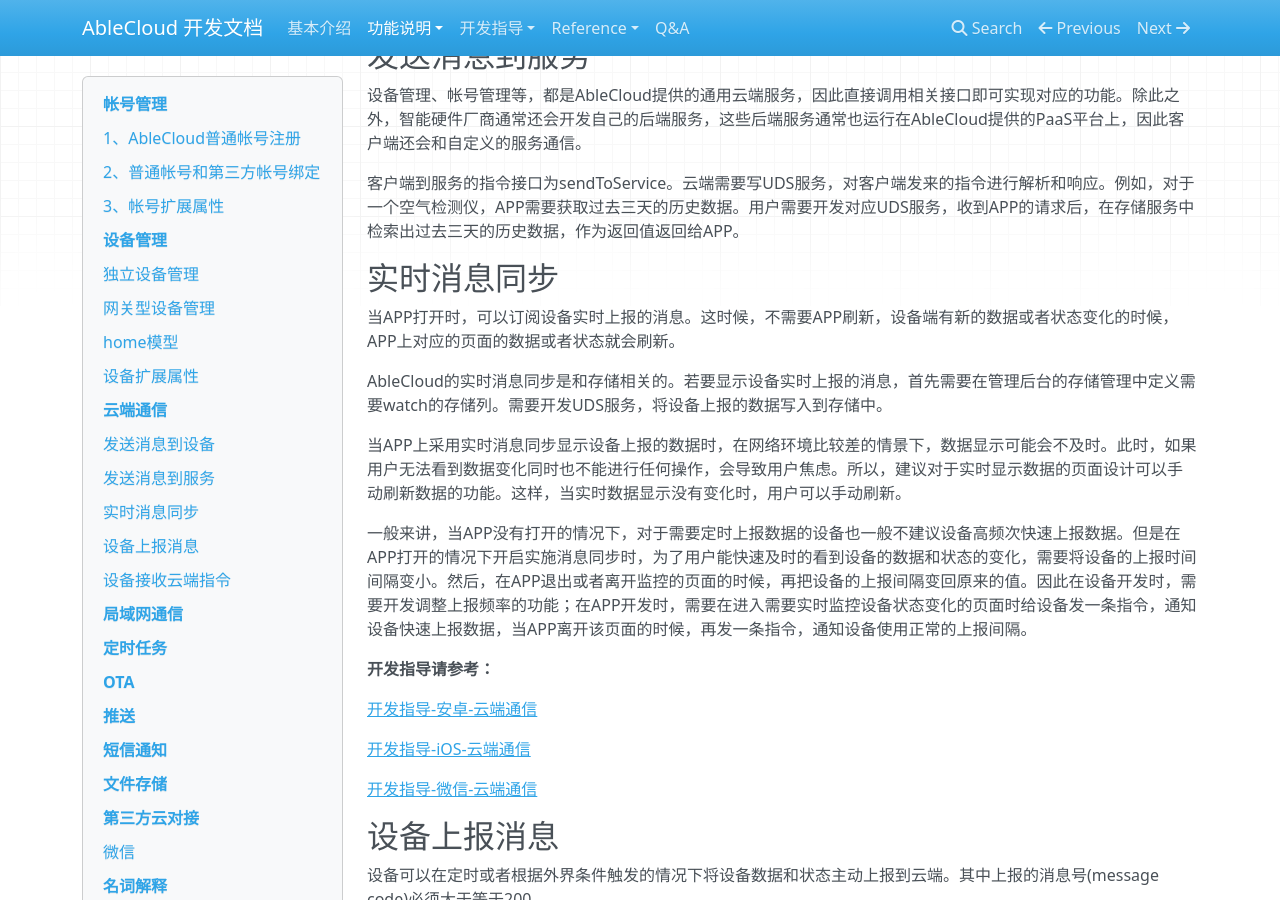
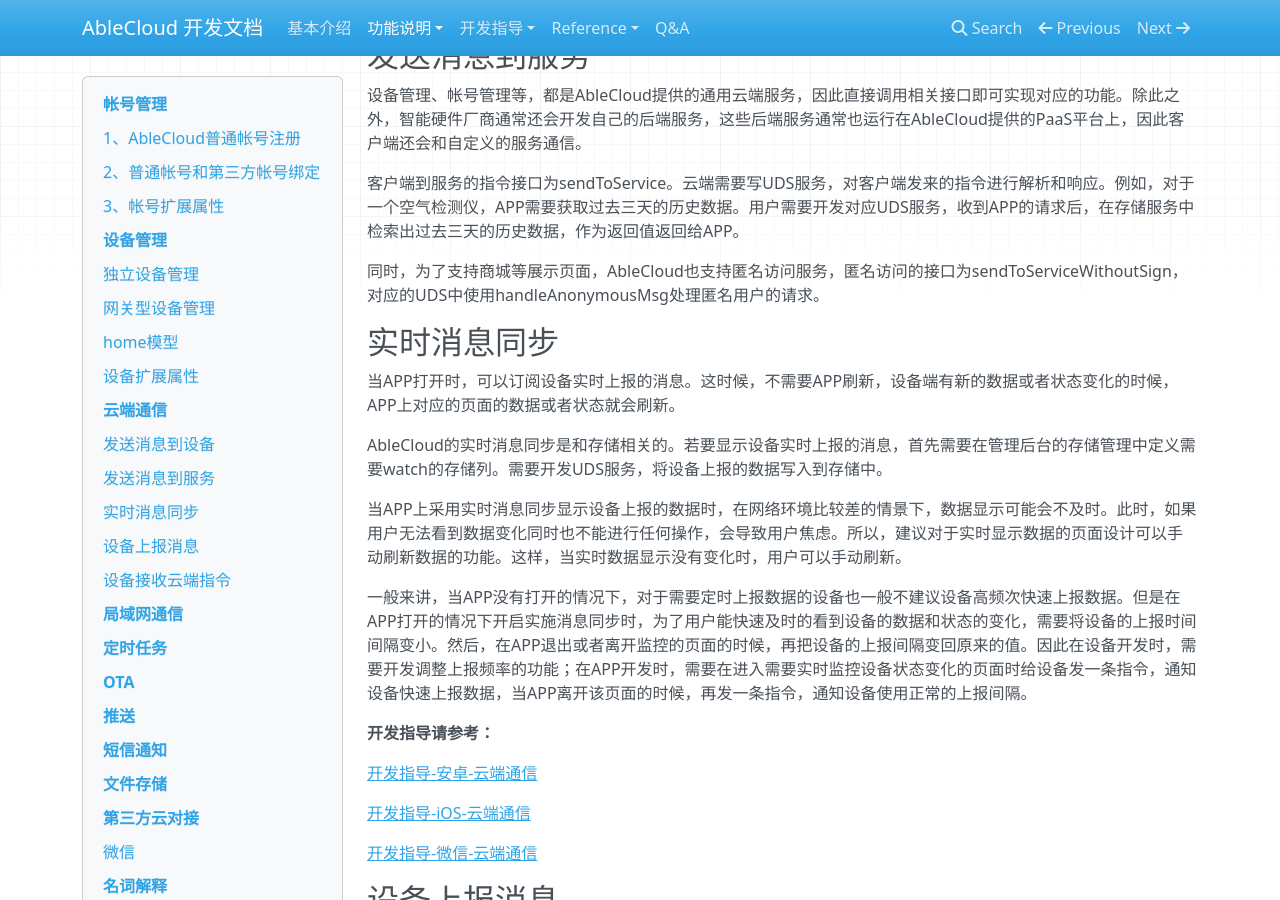
Before and after one commit to JessonW/rd_docs, an MkDocs documentation site: the page built from docs/features/functions.md, in a window 1280 px wide and 900 px high, scrolled down 14571 px. Built offline with MkDocs 1.6.1, drawn with Linux system fonts in a browser that asks for light colours; nearby versions of some CDN libraries; old or Windows-style settings are respelled for this version of MkDocs.

Commit message:
add niming access

```diff
--- a/docs/features/functions.md
+++ b/docs/features/functions.md
@@ -381,6 +381,8 @@
 设备管理、帐号管理等，都是AbleCloud提供的通用云端服务，因此直接调用相关接口即可实现对应的功能。除此之外，智能硬件厂商通常还会开发自己的后端服务，这些后端服务通常也运行在AbleCloud提供的PaaS平台上，因此客户端还会和自定义的服务通信。
 
 客户端到服务的指令接口为sendToService。云端需要写UDS服务，对客户端发来的指令进行解析和响应。例如，对于一个空气检测仪，APP需要获取过去三天的历史数据。用户需要开发对应UDS服务，收到APP的请求后，在存储服务中检索出过去三天的历史数据，作为返回值返回给APP。
+
+同时，为了支持商城等展示页面，AbleCloud也支持匿名访问服务，匿名访问的接口为sendToServiceWithoutSign，对应的UDS中使用handleAnonymousMsg处理匿名用户的请求。
 
 ##实时消息同步
 
```
